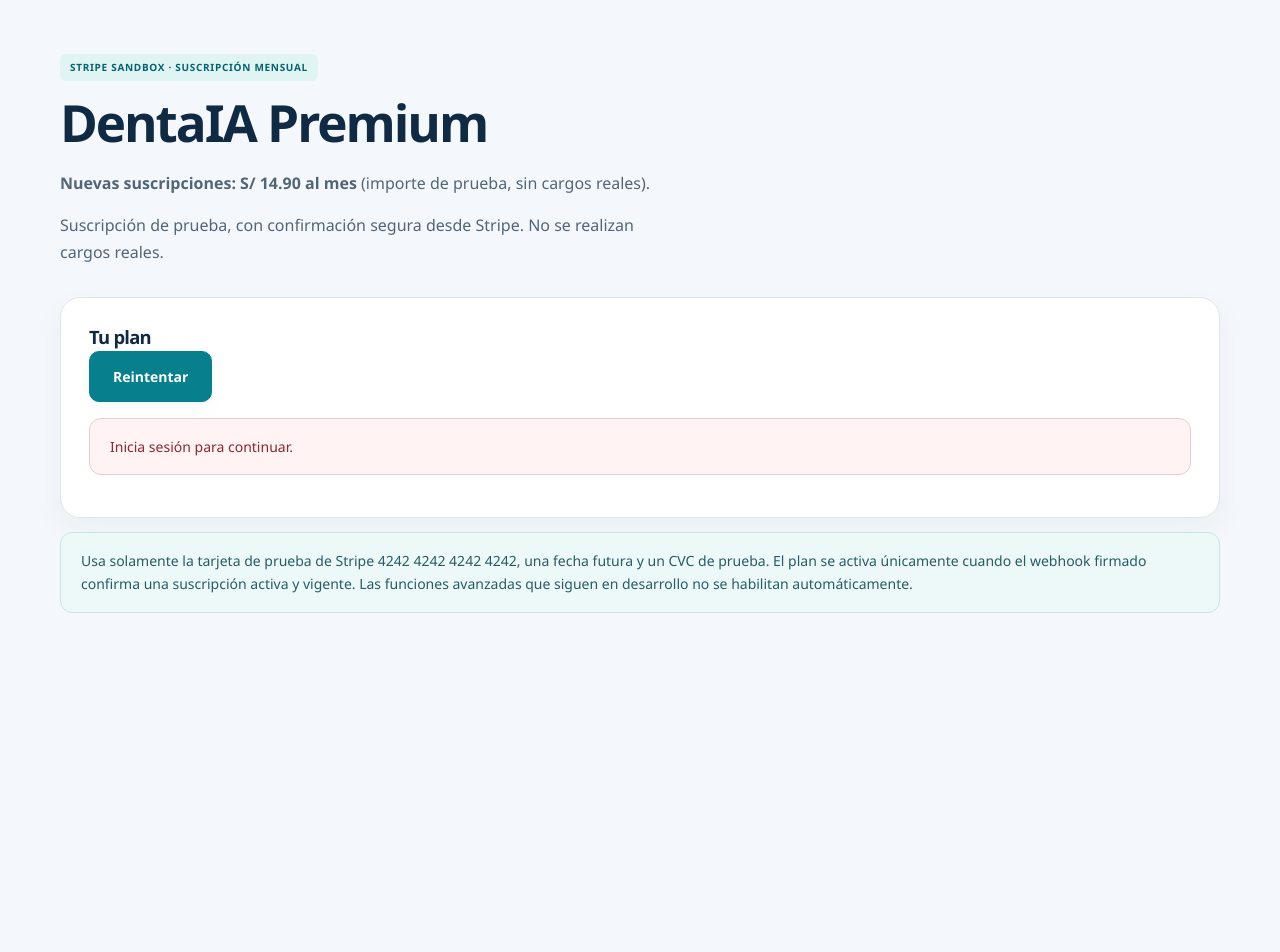
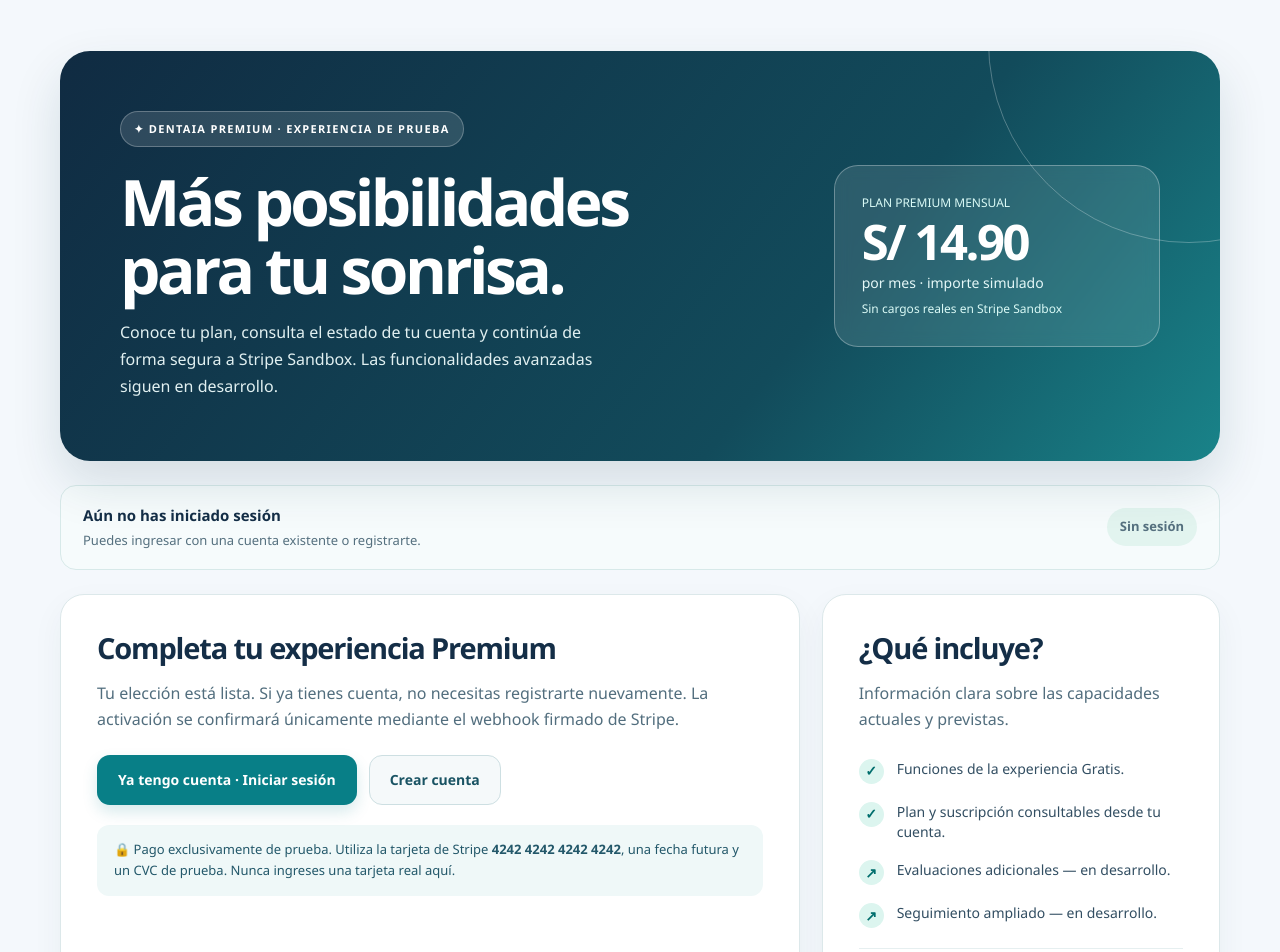
Before and after one commit to Jhanfranco07/DentaIA, a Next.js app: page /premium in a window 1280 px wide. Shown: the top 952 px of the page. Before the commit the page ends 800 px from the top, so only its background shows below. Built offline with nearby package versions, Linux system fonts and the light colour scheme; no server answers.

Commit message:
feat(premium): redesign subscription view and hand off explicit intent to sandbox checkout

```diff
--- a/src/app/premium/page.tsx
+++ b/src/app/premium/page.tsx
@@ -1,24 +1,31 @@
 "use client";
 
-import { useCallback, useEffect, useState } from "react";
+import Link from "next/link";
+import { useCallback, useEffect, useRef, useState } from "react";
 import { getSupabaseBrowserClient } from "@/lib/supabase/browser";
 import { PLAN_PREMIUM_MENSUAL } from "@/lib/stripe/plan";
+import styles from "./premium.module.css";
 
 type Estado = {
   plan: "basic" | "premium";
   subscription: { status: string; current_period_end: string | null; cancel_at_period_end: boolean } | null;
 };
 
+const ESTADOS_EXISTENTES = ["active", "trialing", "past_due", "unpaid", "incomplete"];
+
 export default function PremiumPage() {
   const [estado, setEstado] = useState<Estado | null>(null);
+  const [correo, setCorreo] = useState<string | null>(null);
   const [cargando, setCargando] = useState(true);
   const [procesando, setProcesando] = useState(false);
   const [error, setError] = useState("");
   const [mensaje, setMensaje] = useState("");
+  const [iniciar, setIniciar] = useState(false);
+  const inicioEjecutado = useRef(false);
 
   const token = useCallback(async () => {
-    const { data, error } = await getSupabaseBrowserClient().auth.getSession();
-    if (error || !data.session) throw new Error("Inicia sesión para continuar.");
+    const { data, error: authError } = await getSupabaseBrowserClient().auth.getSession();
+    if (authError || !data.session) throw new Error("Inicia sesión para continuar.");
     return data.session.access_token;
   }, []);
 
@@ -26,26 +33,31 @@ export default function PremiumPage() {
     setCargando(true);
     setError("");
     try {
-      const accessToken = await token();
+      const { data, error: authError } = await getSupabaseBrowserClient().auth.getSession();
+      if (authError) throw authError;
+      if (!data.session) {
+        setCorreo(null);
+        setEstado(null);
+        return;
+      }
+      setCorreo(data.session.user.email ?? "Cuenta de DentaIA");
       const res = await fetch("/api/premium/status", {
-        headers: { Authorization: `Bearer ${accessToken}` },
+        headers: { Authorization: "Bearer " + data.session.access_token },
         cache: "no-store",
         signal: AbortSignal.timeout(10000),
       });
-      if (!res.ok) throw new Error("No se pudo consultar tu plan.");
-      const data: Estado = await res.json();
-      setEstado(data);
+      if (!res.ok) throw new Error("No pudimos consultar tu plan. Inténtalo de nuevo.");
+      const plan: Estado = await res.json();
+      setEstado(plan);
     } catch (cause) {
       setEstado(null);
       setError(cause instanceof Error ? cause.message : "No se pudo consultar tu plan.");
     } finally {
       setCargando(false);
     }
-  }, [token]);
+  }, []);
 
-  useEffect(() => { void cargar(); }, [cargar]);
-
-  async function contratar() {
+  const contratar = useCallback(async () => {
     setProcesando(true);
     setError("");
     setMensaje("");
@@ -53,19 +65,40 @@ export default function PremiumPage() {
       const accessToken = await token();
       const res = await fetch("/api/stripe/subscription/checkout", {
         method: "POST",
-        headers: { Authorization: `Bearer ${accessToken}` },
+        headers: { Authorization: "Bearer " + accessToken },
         signal: AbortSignal.timeout(15000),
       });
-      const json = await res.json();
-      if (!res.ok) throw new Error(json.error ?? "No se pudo iniciar la suscripción.");
+      const json: { error?: string; url?: string } = await res.json();
+      if (!res.ok) throw new Error(json.error ?? "No pudimos abrir Stripe Checkout.");
+      if (!json.url) throw new Error("Stripe no devolvió una URL.");
       const url = new URL(json.url);
       if (url.protocol !== "https:" || url.hostname !== "checkout.stripe.com") throw new Error("URL de Stripe no válida.");
       window.location.assign(url.href);
     } catch (cause) {
-      setError(cause instanceof Error ? cause.message : "No se pudo iniciar la suscripción.");
+      setError(cause instanceof Error ? cause.message : "No pudimos abrir Stripe Checkout.");
       setProcesando(false);
     }
-  }
+  }, [token]);
+
+  useEffect(() => {
+    const solicitado = new URLSearchParams(window.location.search).get("iniciar") === "1";
+    setIniciar(solicitado);
+    void cargar();
+  }, [cargar]);
+
+  useEffect(() => {
+    if (!iniciar || cargando || inicioEjecutado.current) return;
+    // No duplicar una suscripción ni saltar la verificación del estado.
+    if (correo && !estado) return;
+    inicioEjecutado.current = true;
+    if (!correo) {
+      window.location.replace("/cuenta?continuar=%2Fpremium%3Finiciar%3D1");
+      return;
+    }
+    if (estado && !ESTADOS_EXISTENTES.includes(estado.subscription?.status ?? "") && estado.plan !== "premium") {
+      void contratar();
+    }
+  }, [iniciar, cargando, correo, estado, contratar]);
 
   async function cancelar() {
     setProcesando(true);
@@ -75,12 +108,12 @@ export default function PremiumPage() {
       const accessToken = await token();
       const res = await fetch("/api/stripe/subscription/cancel", {
         method: "POST",
-        headers: { Authorization: `Bearer ${accessToken}` },
+        headers: { Authorization: "Bearer " + accessToken },
         signal: AbortSignal.timeout(15000),
       });
-      const json = await res.json();
+      const json: { error?: string } = await res.json();
       if (!res.ok) throw new Error(json.error ?? "No se pudo cancelar.");
-      setMensaje("Cancelación solicitada. Conservarás el acceso hasta que finalice el período pagado.");
+      setMensaje("La cancelación quedó solicitada. Mantendrás el acceso hasta el final del período.");
       await cargar();
     } catch (cause) {
       setError(cause instanceof Error ? cause.message : "No se pudo cancelar.");
@@ -91,39 +124,77 @@ export default function PremiumPage() {
 
   const suscripcion = estado?.subscription;
   const vigente = estado?.plan === "premium";
-  const existente = suscripcion && ["active", "trialing", "past_due", "unpaid", "incomplete"].includes(suscripcion.status);
+  const existente = Boolean(suscripcion && ESTADOS_EXISTENTES.includes(suscripcion.status));
   const fecha = suscripcion?.current_period_end && !Number.isNaN(Date.parse(suscripcion.current_period_end))
     ? new Date(suscripcion.current_period_end).toLocaleDateString("es-PE") : null;
+  const precio = (PLAN_PREMIUM_MENSUAL.amount / 100).toFixed(2);
 
   return (
-    <main className="module-shell">
-      <div className="page-intro">
-        <span className="pill">STRIPE SANDBOX · SUSCRIPCIÓN MENSUAL</span>
-        <h1>DentaIA Premium</h1>
-        <p><strong>Nuevas suscripciones: S/ {(PLAN_PREMIUM_MENSUAL.amount / 100).toFixed(2)} al mes</strong> (importe de prueba, sin cargos reales).</p>
-        <p>Suscripción de prueba, con confirmación segura desde Stripe. No se realizan cargos reales.</p>
+    <main className={styles.pagina}>
+      <section className={styles.hero} aria-labelledby="premium-titulo">
+        <div>
+          <span className={styles.eyebrow}>✦ DentaIA Premium · Experiencia de prueba</span>
+          <h1 id="premium-titulo">Más posibilidades para tu sonrisa.</h1>
+          <p>Conoce tu plan, consulta el estado de tu cuenta y continúa de forma segura a Stripe Sandbox. Las funcionalidades avanzadas siguen en desarrollo.</p>
+        </div>
+        <div className={styles.precio}>
+          <span>PLAN PREMIUM MENSUAL</span>
+          <strong>S/ {precio}</strong>
+          <small>por mes · importe simulado</small>
+          <span>Sin cargos reales en Stripe Sandbox</span>
+        </div>
+      </section>
+
+      <div className={styles.estadoCuenta} role="status">
+        <div><strong>{cargando ? "Comprobando tu cuenta…" : correo ? "Tu cuenta DentaIA" : "Aún no has iniciado sesión"}</strong>
+          <span>{correo ?? "Puedes ingresar con una cuenta existente o registrarte."}</span></div>
+        <span className={styles.etiqueta}>{cargando ? "Verificando" : vigente ? "Premium activo" : correo ? "Plan Basic" : "Sin sesión"}</span>
       </div>
-      <section className="surface panel">
-        <h2>Tu plan</h2>
-        {cargando ? <p role="status">Consultando tu suscripción…</p> : estado && <>
-          <p><strong>{vigente ? "Premium activo" : "Basic"}</strong></p>
-          {suscripcion && <p>Estado de la suscripción: {suscripcion.status}. {fecha ? `Vigencia hasta: ${fecha}.` : ""}</p>}
-          {suscripcion?.cancel_at_period_end && <p>Tu suscripción está programada para cancelarse al finalizar el período.</p>}
-          {existente && <p className="notice">Si contrataste antes del cambio de tarifa, tu suscripción de prueba conserva el precio anterior en Stripe hasta que sea modificada o cancelada.</p>}
-          {!existente && <button type="button" className="action" disabled={procesando} onClick={() => void contratar()}>
-            {procesando ? "Procesando…" : "Contratar Premium mensual (prueba)"}
-          </button>}
-          {existente && !suscripcion?.cancel_at_period_end && ["active", "trialing", "past_due"].includes(suscripcion!.status) &&
-            <button type="button" className="action" disabled={procesando} onClick={() => void cancelar()}>
-              {procesando ? "Procesando…" : "Cancelar al final del período"}
-            </button>}
-          <button type="button" className="action" disabled={procesando || cargando} onClick={() => void cargar()}>Actualizar estado</button>
-        </>}
-        {!estado && !cargando && <button type="button" className="action" onClick={() => void cargar()}>Reintentar</button>}
-        {mensaje && <p className="notice" role="status">{mensaje}</p>}
-        {error && <p className="notice notice-error" role="alert">{error}</p>}
-      </section>
-      <p className="notice">Usa solamente la tarjeta de prueba de Stripe 4242 4242 4242 4242, una fecha futura y un CVC de prueba. El plan se activa únicamente cuando el webhook firmado confirma una suscripción activa y vigente. Las funciones avanzadas que siguen en desarrollo no se habilitan automáticamente.</p>
+
+      <div className={styles.columnas}>
+        <section className={styles.panel} aria-labelledby="plan-titulo">
+          <h2 id="plan-titulo">{vigente ? "Tu suscripción Premium" : "Completa tu experiencia Premium"}</h2>
+          {vigente ? (
+            <p className={styles.destacado}>¡Tu plan Premium está activo!</p>
+          ) : <p>Tu elección está lista. Si ya tienes cuenta, no necesitas registrarte nuevamente. La activación se confirmará únicamente mediante el webhook firmado de Stripe.</p>}
+          {existente && <p className={styles.nota}>Suscripción registrada: <strong>{suscripcion?.status}</strong>. {fecha ? "Vigencia hasta " + fecha + "." : ""} No generaremos otra suscripción mientras esta siga en curso.</p>}
+          {suscripcion?.cancel_at_period_end && <p className={styles.nota}>Tu suscripción está programada para finalizar al término del período.</p>}
+          {cargando && <p role="status">Consultando el estado de la suscripción…</p>}
+          <div className={styles.acciones}>
+            {!cargando && !correo && (
+              <>
+                <Link className={styles.primario} href="/cuenta?continuar=%2Fpremium%3Finiciar%3D1">Ya tengo cuenta · Iniciar sesión</Link>
+                <Link className={styles.secundario} href="/cuenta?modo=registro&continuar=%2Fpremium%3Finiciar%3D1">Crear cuenta</Link>
+              </>
+            )}
+            {!cargando && correo && estado && !existente && !vigente && (
+              <button className={styles.primario} type="button" disabled={procesando} onClick={() => void contratar()}>
+                {procesando ? "Conectando con Stripe…" : "Continuar a Stripe Sandbox →"}
+              </button>
+            )}
+            {!cargando && existente && !suscripcion?.cancel_at_period_end && ["active", "trialing", "past_due"].includes(suscripcion?.status ?? "") && (
+              <button className={styles.secundario} type="button" disabled={procesando} onClick={() => void cancelar()}>Cancelar al final del período</button>
+            )}
+            {correo && <button className={styles.secundario} type="button" disabled={procesando || cargando} onClick={() => void cargar()}>Actualizar estado</button>}
+            {!cargando && correo && !estado && <button className={styles.secundario} type="button" onClick={() => void cargar()}>Reintentar consulta</button>}
+          </div>
+          {mensaje && <p role="status" className={styles.ok}>{mensaje}</p>}
+          {error && <p role="alert" className={styles.error}>{error}</p>}
+          <div className={styles.nota}>🔒 Pago exclusivamente de prueba. Utiliza la tarjeta de Stripe <strong>4242 4242 4242 4242</strong>, una fecha futura y un CVC de prueba. Nunca ingreses una tarjeta real aquí.</div>
+        </section>
+
+        <aside className={styles.lateral} aria-labelledby="beneficios-titulo">
+          <h2 id="beneficios-titulo">¿Qué incluye?</h2>
+          <p>Información clara sobre las capacidades actuales y previstas.</p>
+          <ul className={styles.lista}>
+            <li><span>✓</span>Funciones de la experiencia Gratis.</li>
+            <li><span>✓</span>Plan y suscripción consultables desde tu cuenta.</li>
+            <li><span>↗</span>Evaluaciones adicionales — en desarrollo.</li>
+            <li><span>↗</span>Seguimiento ampliado — en desarrollo.</li>
+          </ul>
+          <div className={styles.ayuda}>El pago de demostración no equivale a una atención clínica ni habilita funciones todavía no implementadas. <Link href="/panel">Volver al panel</Link></div>
+        </aside>
+      </div>
     </main>
   );
 }
```
